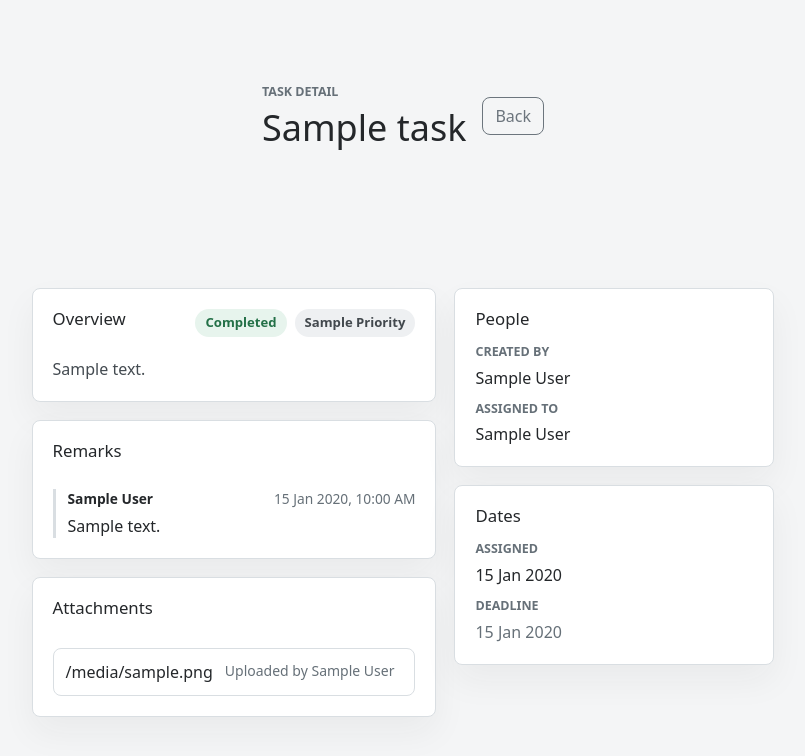
After one commit to Gautam-813/task_list_efdiamond, a FastAPI app: template app/templates/task_detail.html in a window 1280 px wide. The commit adds this page. Shown: the top 756 px of the page, without its empty margins (237-1042 px from the left). Run offline with FastAPI, Linux system fonts and the light colour scheme; the template is opened without the code that fills it: most values are stand-ins (such as "Sample title", 1, 10 or a date in 2020).

Commit message:
Add professional task detail workflow

```diff
--- a/app/models/__init__.py
+++ b/app/models/__init__.py
@@ -1,4 +1,4 @@
-from app.models.task import Task, TaskAttachment
+from app.models.task import Task, TaskAttachment, TaskComment
 from app.models.user import User
 
-__all__ = ["Task", "TaskAttachment", "User"]
+__all__ = ["Task", "TaskAttachment", "TaskComment", "User"]
--- a/app/services/schema.py
+++ b/app/services/schema.py
@@ -15,3 +15,7 @@ def ensure_sqlite_schema(engine) -> None:
             connection.execute(
                 text("ALTER TABLE tasks ADD COLUMN assigned_remarks TEXT DEFAULT ''")
             )
+        if "priority" not in task_columns:
+            connection.execute(
+                text("ALTER TABLE tasks ADD COLUMN priority VARCHAR(20) DEFAULT 'medium'")
+            )
--- a/app/static/css/styles.css
+++ b/app/static/css/styles.css
@@ -125,6 +125,16 @@ body {
   font-weight: 700;
 }
 
+.task-link {
+  color: var(--text);
+  text-decoration: none;
+}
+
+.task-link:hover {
+  color: #000;
+  text-decoration: underline;
+}
+
 .task-desc {
   max-width: 360px;
   color: var(--muted);
@@ -169,6 +179,51 @@ body {
   color: #9a3b3b;
 }
 
+.priority-badge {
+  display: inline-flex;
+  align-items: center;
+  min-height: 28px;
+  padding: 0 10px;
+  border-radius: 999px;
+  background: #eef0f2;
+  color: #42484d;
+  font-size: 0.82rem;
+  font-weight: 700;
+}
+
+.priority-low {
+  background: #edf3ef;
+  color: #3d7050;
+}
+
+.priority-high {
+  background: #f7f1e8;
+  color: #8a5f22;
+}
+
+.priority-urgent {
+  background: #f8e9e9;
+  color: #9a3232;
+}
+
+.due-label {
+  color: var(--muted);
+}
+
+.due-overdue {
+  color: #a33b3b;
+  font-weight: 700;
+}
+
+.due-today {
+  color: #8a5f22;
+  font-weight: 700;
+}
+
+.due-done {
+  color: #237047;
+}
+
 .action-row {
   display: flex;
   justify-content: flex-end;
@@ -189,6 +244,22 @@ body {
   overflow: hidden;
 }
 
+.attachment-row {
+  display: grid;
+  grid-template-columns: minmax(0, 1fr) auto;
+  align-items: center;
+  gap: 8px;
+  border-top: 1px solid var(--line);
+}
+
+.attachment-row:first-child {
+  border-top: 0;
+}
+
+.attachment-row form {
+  padding-right: 10px;
+}
+
 .attachment-title {
   background: var(--surface-2);
   color: #4c545b;
@@ -205,6 +276,9 @@ body {
   padding: 11px 12px;
   color: var(--text);
   text-decoration: none;
+}
+
+.attachment-list > .attachment-item {
   border-top: 1px solid var(--line);
 }
 
@@ -215,6 +289,99 @@ body {
 .attachment-item small {
   color: var(--muted);
   white-space: nowrap;
+}
+
+.detail-grid {
+  display: grid;
+  grid-template-columns: minmax(0, 1fr) 320px;
+  gap: 18px;
+}
+
+.detail-main,
+.detail-side {
+  display: grid;
+  gap: 18px;
+  align-content: start;
+}
+
+.detail-card {
+  background: var(--surface);
+  border: 1px solid var(--line);
+  border-radius: 8px;
+  padding: 20px;
+  box-shadow: 0 16px 35px rgba(36, 39, 42, 0.05);
+}
+
+.detail-card h2 {
+  margin: 0 0 14px;
+  font-size: 1.05rem;
+}
+
+.detail-card-head {
+  display: flex;
+  justify-content: space-between;
+  align-items: flex-start;
+  gap: 12px;
+  margin-bottom: 14px;
+}
+
+.task-long-text {
+  margin: 0;
+  color: #444b51;
+  white-space: pre-wrap;
+}
+
+.remark-form,
+.attachment-upload {
+  display: grid;
+  gap: 10px;
+  margin-bottom: 16px;
+}
+
+.timeline {
+  display: grid;
+  gap: 12px;
+}
+
+.timeline-item {
+  border-left: 3px solid var(--line);
+  padding-left: 12px;
+}
+
+.timeline-meta {
+  display: flex;
+  flex-wrap: wrap;
+  justify-content: space-between;
+  gap: 8px;
+  color: var(--muted);
+  font-size: 0.86rem;
+  margin-bottom: 4px;
+}
+
+.timeline-meta strong {
+  color: var(--text);
+}
+
+.timeline-item p {
+  margin: 0;
+  white-space: pre-wrap;
+}
+
+.detail-list {
+  display: grid;
+  gap: 10px;
+  margin: 0;
+}
+
+.detail-list dt {
+  color: var(--muted);
+  font-size: 0.78rem;
+  font-weight: 700;
+  text-transform: uppercase;
+}
+
+.detail-list dd {
+  margin: -6px 0 0;
 }
 
 .empty-state {
@@ -266,7 +433,21 @@ body {
     grid-template-columns: 1fr;
   }
 
+  .detail-grid {
+    grid-template-columns: 1fr;
+  }
+
   .action-row {
     justify-content: flex-start;
   }
+
+  .attachment-row,
+  .attachment-item {
+    grid-template-columns: 1fr;
+  }
+
+  .attachment-item {
+    align-items: flex-start;
+    flex-direction: column;
+  }
 }
--- /dev/null
+++ b/app/templates/task_detail.html
@@ -0,0 +1,116 @@
+{% extends "base.html" %}
+{% set title = task.title %}
+{% block content %}
+<div class="page-head">
+  <div>
+    <p class="eyebrow">Task detail</p>
+    <h1>{{ task.title }}</h1>
+  </div>
+  <div class="d-flex gap-2">
+    <a class="btn btn-outline-secondary" href="/tasks">Back</a>
+    {% if can_contribute %}
+    <a class="btn btn-dark" href="/tasks/{{ task.id }}/edit">Edit Task</a>
+    {% endif %}
+  </div>
+</div>
+
+<div class="detail-grid">
+  <section class="detail-main">
+    <div class="detail-card">
+      <div class="detail-card-head">
+        <h2>Overview</h2>
+        <div class="d-flex gap-2 flex-wrap">
+          <span class="status-badge status-{{ task.status }}">{{ task.status.replace("_", " ").title() }}</span>
+          <span class="priority-badge priority-{{ task.priority }}">{{ task.priority.title() }}</span>
+        </div>
+      </div>
+      <p class="task-long-text">{{ task.description or "No description added." }}</p>
+    </div>
+
+    <div class="detail-card">
+      <div class="detail-card-head">
+        <h2>Remarks</h2>
+      </div>
+      {% if can_contribute %}
+      <form method="post" action="/tasks/{{ task.id }}/comments" class="remark-form">
+        <textarea name="body" class="form-control" rows="3" placeholder="Add a work update or remark" required></textarea>
+        <button class="btn btn-dark">Add Remark</button>
+      </form>
+      {% endif %}
+      {% if task.comments %}
+      <div class="timeline">
+        {% for comment in task.comments %}
+        <div class="timeline-item">
+          <div class="timeline-meta">
+            <strong>{{ comment.user.full_name }}</strong>
+            <span>{{ comment.created_at.strftime("%d %b %Y, %I:%M %p") }}</span>
+          </div>
+          <p>{{ comment.body }}</p>
+        </div>
+        {% endfor %}
+      </div>
+      {% else %}
+      <p class="text-secondary mb-0">No remarks added yet.</p>
+      {% endif %}
+    </div>
+
+    <div class="detail-card">
+      <div class="detail-card-head">
+        <h2>Attachments</h2>
+      </div>
+      {% if can_contribute %}
+      <form method="post" action="/tasks/{{ task.id }}/attachments" enctype="multipart/form-data" class="attachment-upload">
+        <input type="file" name="attachments" class="form-control" multiple required>
+        <button class="btn btn-secondary">Upload</button>
+      </form>
+      {% endif %}
+      {% if task.attachments %}
+      <div class="attachment-list mt-3">
+        {% for attachment in task.attachments %}
+        <div class="attachment-row">
+          <a class="attachment-item" href="/uploads/{{ task.id }}/{{ attachment.stored_filename }}" target="_blank">
+            <span>{{ attachment.original_filename }}</span>
+            <small>Uploaded by {{ attachment.uploaded_by.full_name }}</small>
+          </a>
+          {% if can_delete_attachment(attachment, current_user) %}
+          <form method="post" action="/tasks/{{ task.id }}/attachments/{{ attachment.id }}/delete" data-confirm="Delete this attachment?">
+            <button class="btn btn-sm btn-outline-danger">Delete</button>
+          </form>
+          {% endif %}
+        </div>
+        {% endfor %}
+      </div>
+      {% else %}
+      <p class="text-secondary mb-0 mt-3">No attachments uploaded yet.</p>
+      {% endif %}
+    </div>
+  </section>
+
+  <aside class="detail-side">
+    <div class="detail-card">
+      <h2>People</h2>
+      <dl class="detail-list">
+        <dt>Created By</dt>
+        <dd>{{ task.creator.full_name }}</dd>
+        <dt>Assigned To</dt>
+        <dd>{{ task.assignee.full_name }}</dd>
+      </dl>
+    </div>
+    <div class="detail-card">
+      <h2>Dates</h2>
+      <dl class="detail-list">
+        <dt>Assigned</dt>
+        <dd>{{ task.assignment_date.strftime("%d %b %Y") }}</dd>
+        <dt>Deadline</dt>
+        <dd><span class="due-label due-{{ due_state }}">{{ task.deadline.strftime("%d %b %Y") }}</span></dd>
+      </dl>
+    </div>
+    {% if can_manage_details %}
+    <form method="post" action="/tasks/{{ task.id }}/delete" data-confirm="Delete this task?" class="detail-card">
+      <h2>Danger Zone</h2>
+      <button class="btn btn-outline-danger w-100">Delete Task</button>
+    </form>
+    {% endif %}
+  </aside>
+</div>
+{% endblock %}
```
Also changed, not shown: app/models/task.py (+22 -0 lines), app/routers/pages.py (+144 -3 lines), app/services/storage.py (+11 -0 lines), app/templates/dashboard.html (+7 -5 lines), app/templates/task_form.html (+8 -0 lines).
